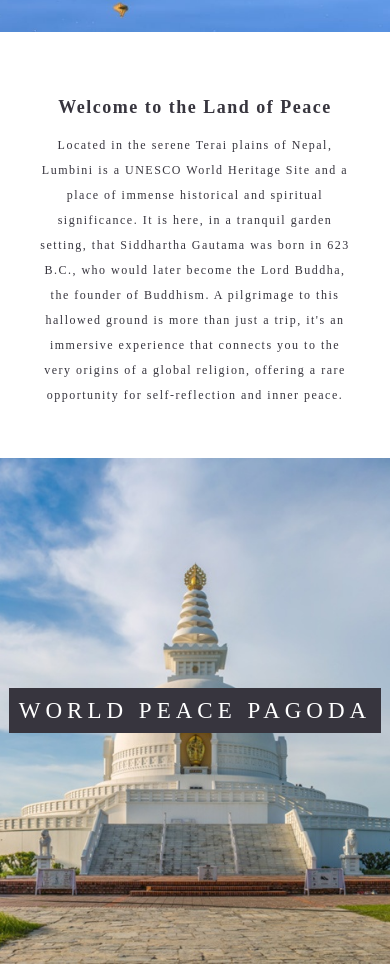
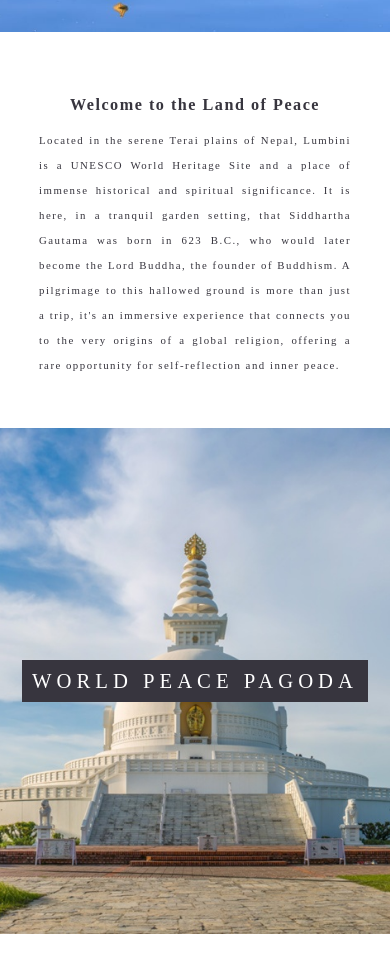
Before and after one commit to mi7an/Visit-Lumbini, a plain HTML site: page index.html in a window 390 px wide. Shown: the part 812-1776 px from the top of the page. Drawn offline with Linux system fonts and the light colour scheme.

Commit message:
update font size for mobile devices and background fix for ios

```diff
--- a/index.html
+++ b/index.html
@@ -104,7 +104,9 @@
     <footer>
       <div class="footer">
         Designed and Made by
-        <a href="http://www.https://www.facebook.com/mi7an">Milan Bhattarai</a>
+        <a href="https://www.facebook.com/mi7an" target="_blank"
+          >Milan Bhattarai</a
+        >
       </div>
     </footer>
   </body>
--- a/style.css
+++ b/style.css
@@ -63,7 +63,8 @@ span {
 }
 .section > p {
   font-size: 1.3rem;
-  text-align: center;
+  /* text-align: center; */
+  text-align: justify;
   line-height: 25px;
 }
 p > strong {
@@ -92,6 +93,21 @@ footer {
 @media (max-width: 430px) {
   * {
     font-size: 10px;
+  }
+  span {
+    font-size: 2.3rem;
+    padding: 10px;
+  }
+  .section > h2 {
+    font-size: 1.8rem;
+  }
+  .section > p {
+    font-size: 1.2rem;
+  }
+}
+@media (max-width: 390px) {
+  * {
+    font-size: 9px;
   }
   span {
     font-size: 2.3rem;
@@ -144,3 +160,11 @@ footer {
     min-height: 40dvh;
   }
 }
+@supports (-webkit-touch-callout: none) {
+  .sec1,
+  .sec2,
+  .sec3,
+  .sec4 {
+    background-attachment: initial !important;
+  }
+}
```
